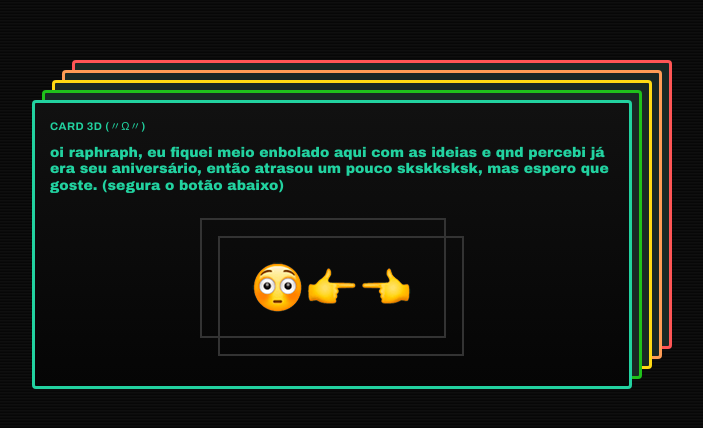
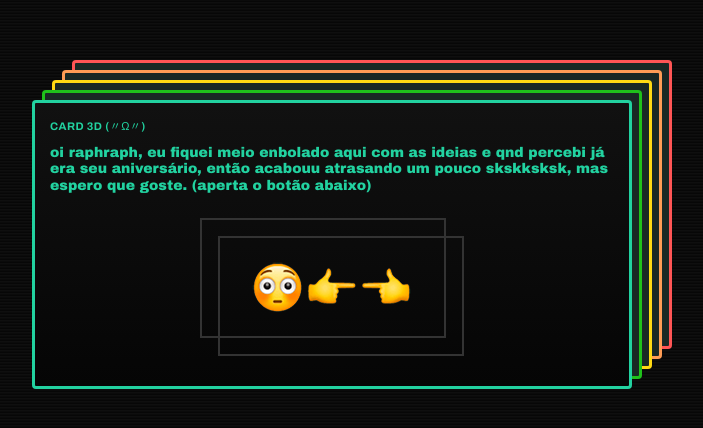
Before and after one commit to whoisbigt4/raphraph, a plain HTML site: page index.html in a window 1280 px wide. Shown: the part 250-678 px from the top of the page, without its empty margins (308-1011 px from the left). Drawn offline with nearby package versions, Linux system fonts and the light colour scheme.

Commit message:
Update index.html

```diff
--- a/index.html
+++ b/index.html
@@ -22,7 +22,7 @@
         var colorr3;
         var colorr4;
         var transition;
-        $('#btn-id').click(function() {
+        $('#btn-id').on('mousedown', function() {
           function color(){
             $('#btn-id').removeClass('btn-flushed');
             $('#btn-id').addClass('btn-flushed1');
@@ -73,8 +73,8 @@
       Card 3d (〃ω〃)
     </p>
     <h2>
-      oi raphraph, eu fiquei meio enbolado aqui com as ideias e qnd percebi já era seu aniversário, então atrasou
-      um pouco skskksksk, mas espero que goste. (segura o botão abaixo)
+      oi raphraph, eu fiquei meio enbolado aqui com as ideias e qnd percebi já era seu aniversário, então acabouu atrasando
+      um pouco skskksksk, mas espero que goste. (aperta o botão abaixo)
     </h2>
     <br>
     <button class="btn-flushed" id="btn-id">
```
